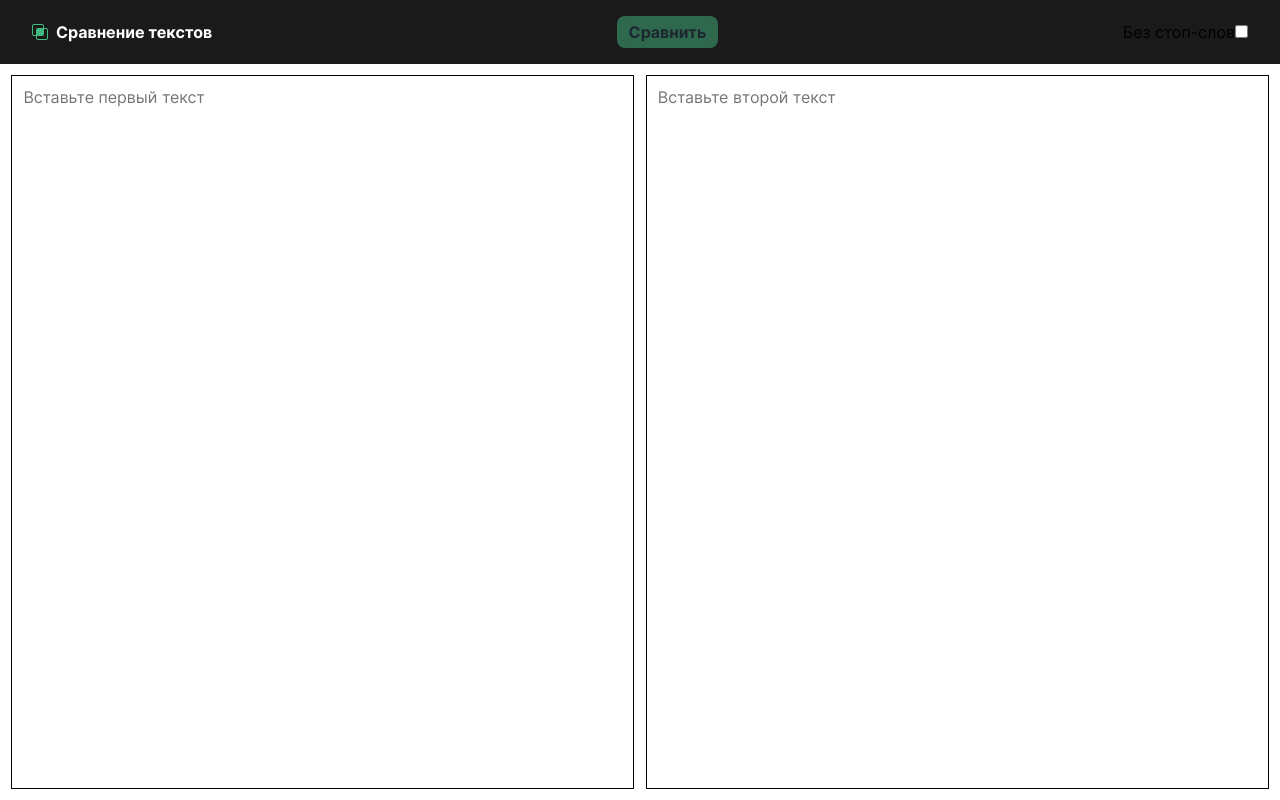
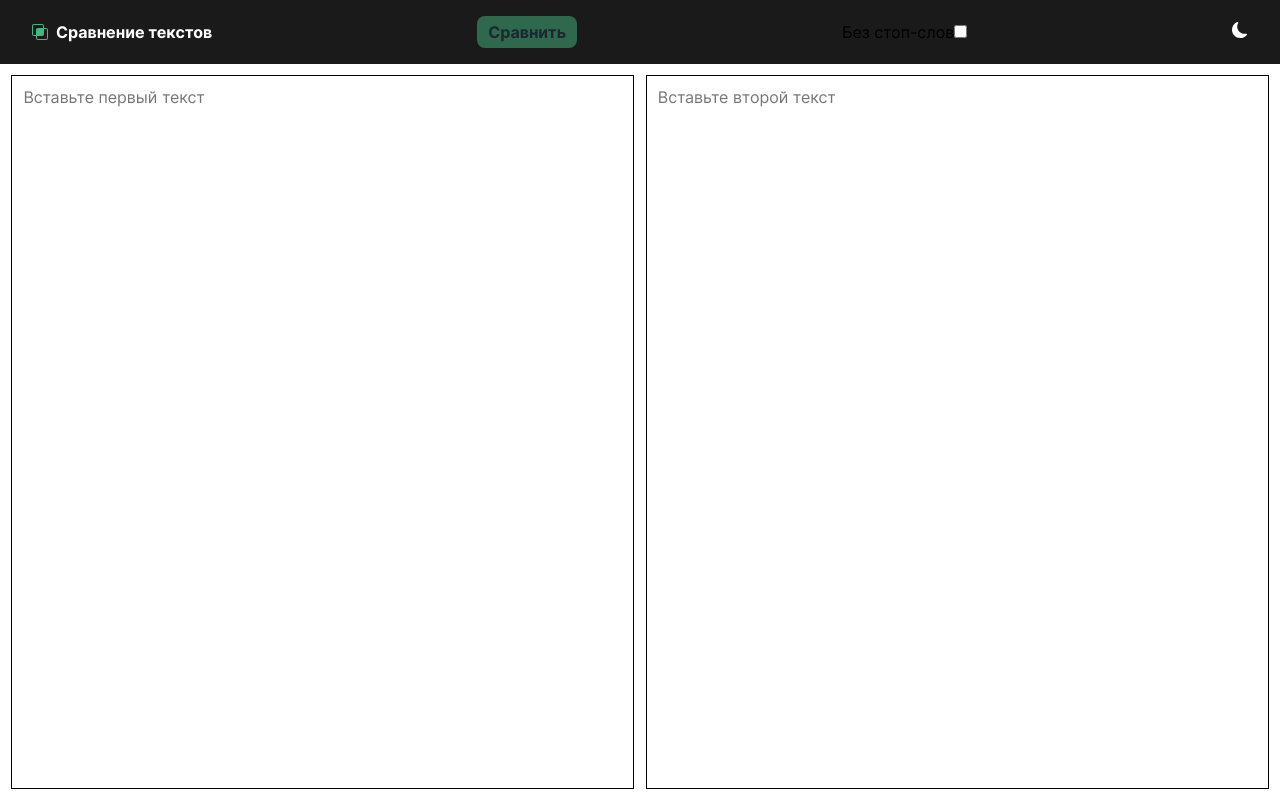
Before and after one commit to ksvfs/compare, a Vue app: page / in a window 1280 px wide. Built offline with nearby package versions, Linux system fonts and the light colour scheme.

Commit message:
feat: add theme switch

```diff
--- a/src/components/MainHeader.vue
+++ b/src/components/MainHeader.vue
@@ -4,7 +4,9 @@ import { storeToRefs } from 'pinia'
 import { useTextsStore } from '../stores/texts.ts'
 import { useSettingsStore } from '../stores/settings.ts'
 
-import LogoIcon from './LogoIcon.vue'
+import LogoIcon from '../icons/LogoIcon.vue'
+import SunIcon from '../icons/SunIcon.vue'
+import MoonIcon from '../icons/MoonIcon.vue'
 
 const { goToViewMode } = defineProps<{
   goToViewMode: () => void
@@ -44,6 +46,10 @@ function compareAndView() {
       <label for="ignore-stop-words">Без стоп-слов</label>
       <input type="checkbox" id="ignore-stop-words" v-model="ignoreStopWords" />
     </div>
+
+    <button class="theme-switch">
+      <MoonIcon />
+    </button>
   </header>
 </template>
 
@@ -84,4 +90,10 @@ header {
     opacity: 0.5;
   }
 }
+
+.theme-switch {
+  background-color: transparent;
+  color: #ffffff;
+  cursor: pointer;
+}
 </style>
--- /dev/null
+++ b/src/icons/MoonIcon.vue
@@ -0,0 +1,14 @@
+<template>
+  <!-- https://icons.getbootstrap.com/icons/moon-fill/ -->
+  <svg
+    xmlns="http://www.w3.org/2000/svg"
+    width="16"
+    height="16"
+    fill="currentColor"
+    viewBox="0 0 16 16"
+  >
+    <path
+      d="M6 .278a.77.77 0 0 1 .08.858 7.2 7.2 0 0 0-.878 3.46c0 4.021 3.278 7.277 7.318 7.277q.792-.001 1.533-.16a.79.79 0 0 1 .81.316.73.73 0 0 1-.031.893A8.35 8.35 0 0 1 8.344 16C3.734 16 0 12.286 0 7.71 0 4.266 2.114 1.312 5.124.06A.75.75 0 0 1 6 .278"
+    />
+  </svg>
+</template>
--- /dev/null
+++ b/src/icons/SunIcon.vue
@@ -0,0 +1,14 @@
+<template>
+  <!-- https://icons.getbootstrap.com/icons/sun-fill/ -->
+  <svg
+    xmlns="http://www.w3.org/2000/svg"
+    width="16"
+    height="16"
+    fill="currentColor"
+    viewBox="0 0 16 16"
+  >
+    <path
+      d="M8 12a4 4 0 1 0 0-8 4 4 0 0 0 0 8M8 0a.5.5 0 0 1 .5.5v2a.5.5 0 0 1-1 0v-2A.5.5 0 0 1 8 0m0 13a.5.5 0 0 1 .5.5v2a.5.5 0 0 1-1 0v-2A.5.5 0 0 1 8 13m8-5a.5.5 0 0 1-.5.5h-2a.5.5 0 0 1 0-1h2a.5.5 0 0 1 .5.5M3 8a.5.5 0 0 1-.5.5h-2a.5.5 0 0 1 0-1h2A.5.5 0 0 1 3 8m10.657-5.657a.5.5 0 0 1 0 .707l-1.414 1.415a.5.5 0 1 1-.707-.708l1.414-1.414a.5.5 0 0 1 .707 0m-9.193 9.193a.5.5 0 0 1 0 .707L3.05 13.657a.5.5 0 0 1-.707-.707l1.414-1.414a.5.5 0 0 1 .707 0m9.193 2.121a.5.5 0 0 1-.707 0l-1.414-1.414a.5.5 0 0 1 .707-.707l1.414 1.414a.5.5 0 0 1 0 .707M4.464 4.465a.5.5 0 0 1-.707 0L2.343 3.05a.5.5 0 1 1 .707-.707l1.414 1.414a.5.5 0 0 1 0 .708"
+    />
+  </svg>
+</template>
```
Also changed, not shown: src/icons/LogoIcon.vue (renamed from src/components/LogoIcon.vue).
